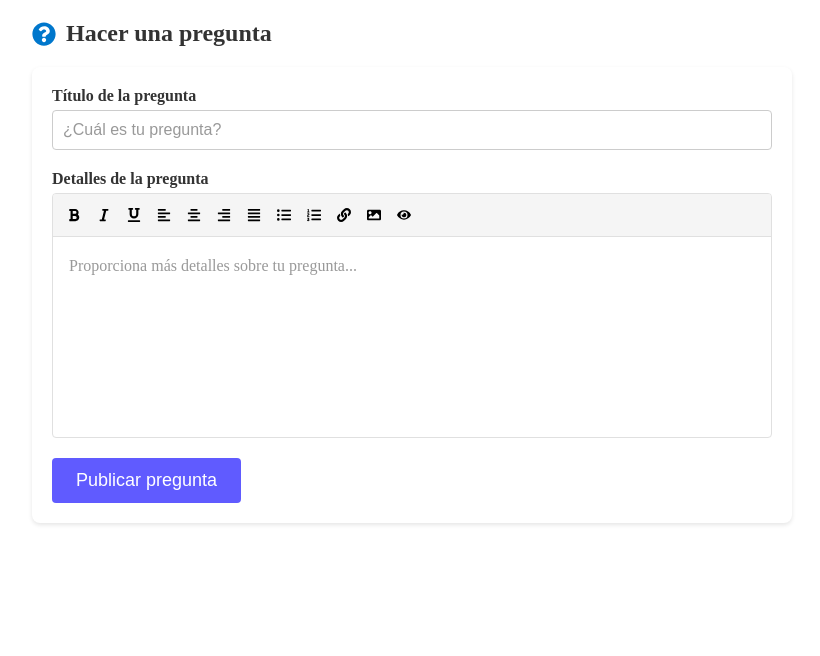
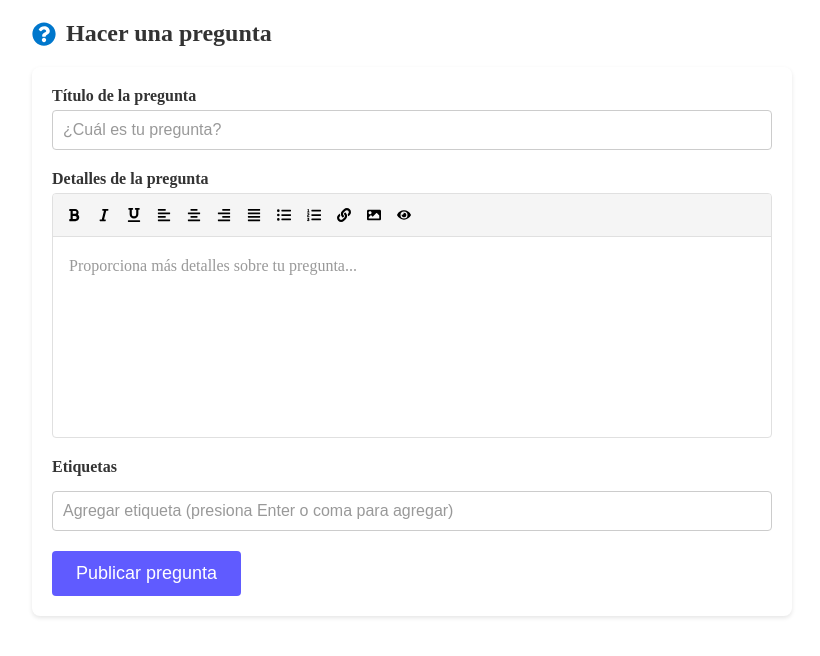
Before and after one commit to RoosveltDev/Code-Query-App, a React (Vite) app: page /create in a window 1280 px wide. Shown: the top 656 px of the page, without its empty margins (228-1048 px from the left). Built offline with nearby package versions, Linux system fonts and the light colour scheme; sample sign-in values are in the browser's storage.

Commit message:
feat: implement TagInput component for adding tags in CreateQuestion form and remove placeholder comments

```diff
--- a/src/atoms/button/Button.tsx
+++ b/src/atoms/button/Button.tsx
@@ -23,7 +23,6 @@ export default function Button({
   disabled = false,
   classText,
 }: ButtonProps) {
-  // Support both old and new implementations
   const content = buttonText || children;
   const finalClassName = classText
     ? `btn-submit ${classText}`
--- a/src/atoms/input/Input.tsx
+++ b/src/atoms/input/Input.tsx
@@ -13,11 +13,9 @@ interface ModernInputProps {
   icon?: React.ReactNode;
 }
 
-// Support both old and new implementations
 export default function Input(props: InputType | ModernInputProps) {
   const inputRef = useRef<HTMLInputElement>(null);
 
-  // Check if it's the old implementation
   if ("inputElement" in props) {
     const { inputElement, index } = props;
 
@@ -76,7 +74,6 @@ export default function Input(props: InputType | ModernInputProps) {
     );
   }
 
-  // New implementation
   const {
     type = "text",
     placeholder,
--- a/src/atoms/voteButton/handlers/handleVote.handler.ts
+++ b/src/atoms/voteButton/handlers/handleVote.handler.ts
@@ -18,7 +18,6 @@ export const handleVote = async ({
 }: VoteParams): Promise<VoteResult> => {
   try {
     // Aquí iría la llamada a la API
-    // Por ahora simulamos una respuesta
     await new Promise((resolve) => setTimeout(resolve, 300));
 
     return {
--- a/src/components/AnswerForm/AnswerForm.tsx
+++ b/src/components/AnswerForm/AnswerForm.tsx
@@ -36,15 +36,10 @@ export default function AnswerForm({
   };
 
   const handleImageUpload = async (file: File): Promise<string> => {
-    // This is a placeholder function. In a real application, you would
-    // implement the actual image upload logic here, possibly using
-    // a service like AWS S3 or your own server's file upload endpoint.
     return new Promise((resolve, reject) => {
       const reader = new FileReader();
       reader.onload = (event) => {
         if (event.target && typeof event.target.result === "string") {
-          // For demonstration purposes, we're returning a data URL.
-          // In a real app, you'd return the URL of the uploaded image.
           resolve(event.target.result);
         } else {
           reject(new Error("Failed to read file"));
--- a/src/components/AnswerForm/handlers/handleSubmit.handler.ts
+++ b/src/components/AnswerForm/handlers/handleSubmit.handler.ts
@@ -14,7 +14,6 @@ export const handleSubmitAnswer = async ({
 }: SubmitAnswerParams): Promise<SubmitAnswerResult> => {
   try {
     // Aquí iría la llamada a la API
-    // Por ahora simulamos una respuesta
     await new Promise((resolve) => setTimeout(resolve, 1000));
 
     return {
--- a/src/components/AnswerList/handlers/handleAnswers.handler.ts
+++ b/src/components/AnswerList/handlers/handleAnswers.handler.ts
@@ -9,7 +9,6 @@ export const sortAnswers = (answers: Answer[]): Answer[] => {
 };
 
 export const fetchAnswers = async (questionId: string): Promise<Answer[]> => {
-  // Simulating API call
   await new Promise((resolve) => setTimeout(resolve, 500));
 
   return [
--- /dev/null
+++ b/src/components/TagInput/TagInput.css
@@ -0,0 +1,44 @@
+.tag-input-container {
+  display: flex;
+  flex-direction: column;
+  gap: 10px;
+}
+
+.tag-list {
+  display: flex;
+  flex-wrap: wrap;
+  gap: 8px;
+}
+
+.tag {
+  background-color: #e0e0e0;
+  color: #333;
+  padding: 5px 10px;
+  border-radius: 16px;
+  font-size: 14px;
+  display: flex;
+  align-items: center;
+}
+
+.remove-tag {
+  background: none;
+  border: none;
+  color: #666;
+  margin-left: 5px;
+  cursor: pointer;
+  font-size: 16px;
+  line-height: 1;
+}
+
+.tag-input {
+  padding: 8px;
+  border: 1px solid #ccc;
+  border-radius: 4px;
+  font-size: 14px;
+  width: 100%;
+}
+
+.tag-input:focus {
+  outline: none;
+  border-color: #0077cc;
+}
--- /dev/null
+++ b/src/components/TagInput/TagInput.tsx
@@ -0,0 +1,63 @@
+import React, { useState, KeyboardEvent } from "react";
+import "./TagInput.css";
+
+interface TagInputProps {
+  tags: string[];
+  onTagsChange: (newTags: string[]) => void;
+}
+
+const TagInput = ({ tags, onTagsChange }: TagInputProps) => {
+  const [inputValue, setInputValue] = useState("");
+
+  const handleInputChange = (e: React.ChangeEvent<HTMLInputElement>) => {
+    setInputValue(e.target.value);
+  };
+
+  const handleInputKeyDown = (e: KeyboardEvent<HTMLInputElement>) => {
+    if (e.key === "Enter" || e.key === ",") {
+      e.preventDefault();
+      addTag();
+    }
+  };
+
+  const addTag = () => {
+    const trimmedInput = inputValue.trim();
+    if (trimmedInput && !tags.includes(trimmedInput)) {
+      onTagsChange([...tags, trimmedInput]);
+      setInputValue("");
+    }
+  };
+
+  const removeTag = (tagToRemove: string) => {
+    onTagsChange(tags.filter((tag) => tag !== tagToRemove));
+  };
+
+  return (
+    <div className='tag-input-container'>
+      <div className='tag-list'>
+        {tags.map((tag) => (
+          <span key={tag} className='tag'>
+            {tag}
+            <button
+              type='button'
+              onClick={() => removeTag(tag)}
+              className='remove-tag'
+            >
+              &times;
+            </button>
+          </span>
+        ))}
+      </div>
+      <input
+        type='text'
+        value={inputValue}
+        onChange={handleInputChange}
+        onKeyDown={handleInputKeyDown}
+        placeholder='Agregar etiqueta (presiona Enter o coma para agregar)'
+        className='tag-input'
+      />
+    </div>
+  );
+};
+
+export default TagInput;
--- a/src/pages/CreateQuestion/CreateQuestion.tsx
+++ b/src/pages/CreateQuestion/CreateQuestion.tsx
@@ -3,12 +3,14 @@ import { FaQuestionCircle } from "react-icons/fa";
 import Button from "../../atoms/button/Button";
 import Input from "../../atoms/input/Input";
 import RichTextEditor from "../../atoms/richTextEditor/RichTextEditor";
+import TagInput from "../../components/TagInput/TagInput";
 import "./CreateQuestion.css";
 
 const CreateQuestion = () => {
   const [title, setTitle] = useState("");
   const [content, setContent] = useState("");
   const [image, setImage] = useState<File | null>(null);
+  const [tags, setTags] = useState<string[]>([]);
   const [isSubmitting, setIsSubmitting] = useState(false);
   const [error, setError] = useState<string | null>(null);
 
@@ -18,18 +20,7 @@ const CreateQuestion = () => {
     setError(null);
 
     try {
-      const questionData = {
-        title,
-        content,
-        image: image || undefined,
-      };
-
-      const response = await questionService.createQuestion(questionData);
-      console.log("Pregunta creada:", response);
-      // Aquí puedes agregar lógica adicional, como redireccionar al usuario o mostrar un mensaje de éxito
-      setTitle("");
-      setContent("");
-      setImage(null);
+      //Logica de la api
     } catch (err) {
       setError(
         err instanceof Error ? err.message : "Error al crear la pregunta"
@@ -71,6 +62,10 @@ const CreateQuestion = () => {
             onImageUpload={handleImageUpload}
           />
         </div>
+        <div className='form-group'>
+          <label htmlFor='question-tags'>Etiquetas</label>
+          <TagInput tags={tags} onTagsChange={setTags} />
+        </div>
         <Button
           type='submit'
           variant='primary'
--- a/src/pages/CreateQuestion/handlers/handleCreateQuestion.handler.ts
+++ b/src/pages/CreateQuestion/handlers/handleCreateQuestion.handler.ts
@@ -7,8 +7,6 @@ interface CreateQuestionParams {
 export const handleCreateQuestion = async (
   params: CreateQuestionParams
 ): Promise<void> => {
-  // This is a placeholder function. In a real application, you would
-  // implement the actual API call to create a question here.
   return new Promise((resolve) => {
     setTimeout(() => {
       console.log("Question created:", params);
--- a/src/pages/QuestionDetail/handlers/handleQuestion.handler.ts
+++ b/src/pages/QuestionDetail/handlers/handleQuestion.handler.ts
@@ -24,7 +24,6 @@ export const handleFetchQuestion = async (
 ): Promise<Question> => {
   try {
     // Aquí iría la llamada a la API
-    // Simulamos una respuesta
     await new Promise((resolve) => setTimeout(resolve, 500));
 
     return {
```
